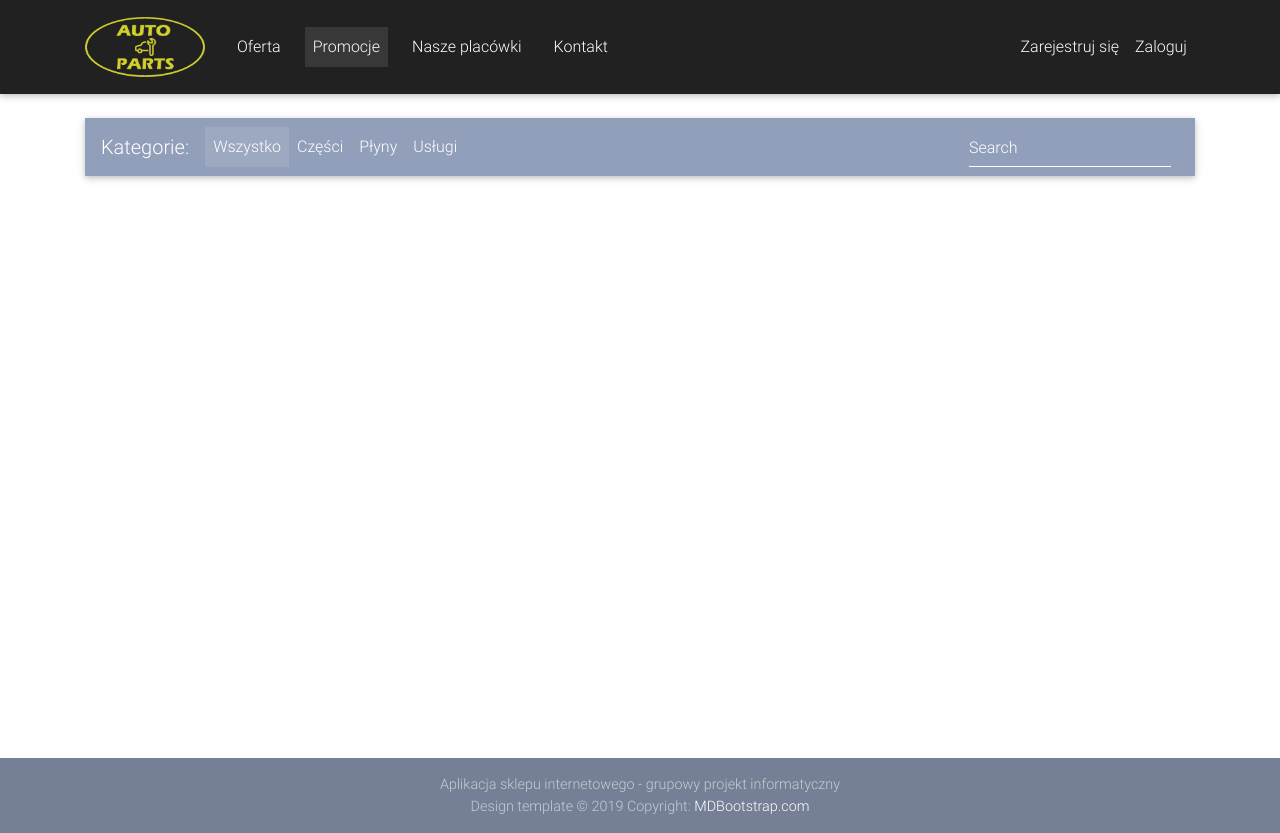
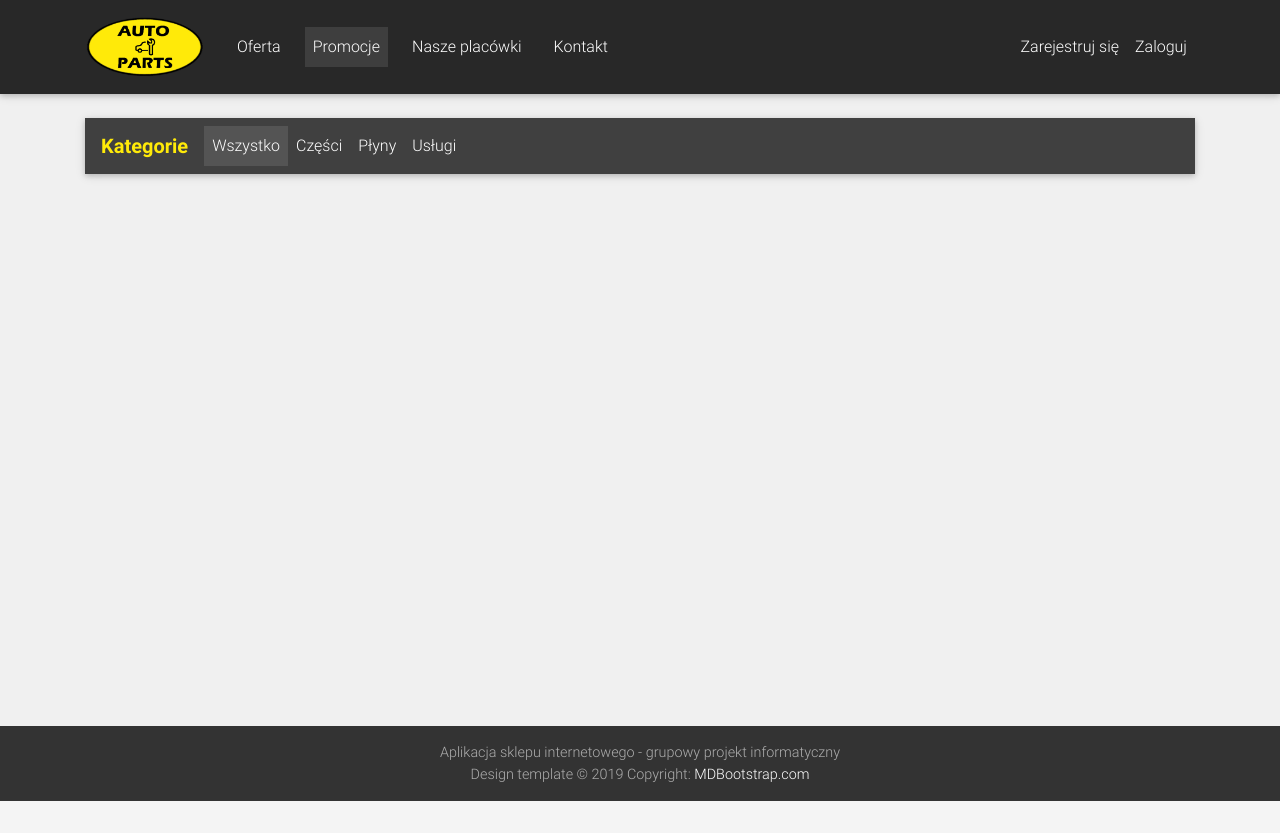
Before and after one commit to IhateTrains/group-project, a Django app: page /sales in a window 1280 px wide. After the commit the page ends 801 px from the top, so only its background shows below. Run offline with Django 3.2, Linux system fonts and the light colour scheme; data that the repository does not hold is empty; some libraries are stand-ins or nearby versions.

Commit message:
visual tweaks

```diff
--- a/pages/templates/pages/base.html
+++ b/pages/templates/pages/base.html
@@ -19,52 +19,16 @@
   <link href="{% static 'css/mdb.min.css' %}" rel="stylesheet">
   <!-- Your custom styles (optional) -->
   <link href="{% static 'css/style.min.css' %}" rel="stylesheet">
+  <link href="{% static 'css/style.css' %}" rel="stylesheet">
 
   <link rel="stylesheet" href="https://unpkg.com/leaflet@1.7.1/dist/leaflet.css" integrity="sha512-xodZBNTC5n17Xt2atTPuE1HxjVMSvLVW9ocqUKLsCC5CXdbqCmblAshOMAS6/keqq/sMZMZ19scR4PsZChSR7A==" crossorigin=""/>
   <script src="https://unpkg.com/leaflet@1.7.1/dist/leaflet.js" integrity="sha512-XQoYMqMTK8LvdxXYG3nZ448hOEQiglfqkJs1NOQV44cWnUrBc8PkAOcXy20w0vlaXaVUearIOBhiXZ5V3ynxwA==" crossorigin=""></script>
-
-  <style>
-    html,
-    body {
-      height: 100vh;
-    }
-
-    .carousel {
-      width: 70%;
-      height: 30vh;
-    }
-
-    @media (max-width: 740px) {
-      .carousel {
-        height: 45vh;
-        width: 90%;
-      }
-    }
-
-    @media (min-width: 800px) and (max-width: 850px) {
-      .carousel {
-        height: 45vh;
-        width: 90%;
-      }
-    }
-
-    #floating-cart {
-      width: 75px;
-      position: fixed;
-      margin-left: 0;
-      top: 3px;
-      right: 3px;
-      z-index: 99999;
-      white-space: nowrap;
-      text-align: center;
-    }
-  </style>
 </head>
 
 <body>
 
   <!-- Navbar -->
-  <nav id="navbar" class="navbar navbar-expand-lg navbar-dark bg-dark scrolling-navbar mb-4">
+  <nav id="navbar" class="navbar navbar-expand-lg navbar-dark main-navbar scrolling-navbar mb-4">
     <div class="container">
 
       <!-- Brand -->
@@ -155,7 +119,7 @@
   </nav>
 
   <!-- Page content -->
-  <div class="container-fluid" style="min-height: calc(100vh - 160px);">
+  <div class="container-fluid" style="min-height: calc(100vh - 240px);">
 
     {% if messages %}
       {% for message in messages %}
--- /dev/null
+++ b/pages/templates/pages/category_bar.html
@@ -0,0 +1,49 @@
+<nav class="navbar navbar-expand-lg navbar-dark nav-category mt-3 mb-5">
+
+    <!-- Navbar brand -->
+    <span class="navbar-brand">Kategorie</span>
+
+    <!-- Collapse button -->
+    <button class="navbar-toggler" type="button" data-toggle="collapse" data-target="#basicExampleNav"
+      aria-controls="basicExampleNav" aria-expanded="false" aria-label="Toggle navigation">
+      <span class="navbar-toggler-icon"></span>
+    </button>
+
+    <!-- Collapsible content -->
+    <div class="collapse navbar-collapse" id="basicExampleNav">
+
+      <!-- Links -->
+      <ul class="navbar-nav mr-auto">
+        <li class="nav-item active">
+          <a class="nav-link" href="#">Wszystko
+            <span class="sr-only">(current)</span>
+          </a>
+        </li>
+        <li class="nav-item">
+          <a class="nav-link" href="#">Części</a>
+        </li>
+        <li class="nav-item">
+          <a class="nav-link" href="#">Płyny</a>
+        </li>
+        <li class="nav-item">
+          <a class="nav-link" href="#">Usługi</a>
+        </li>
+
+      </ul>
+      <!-- Links -->
+      {% url 'pages:sales' as sales %}
+      {% if request.path != sales %}
+      <form class="form-inline" method="POST" action={% url 'pages:search-products' %}>
+        {% csrf_token %}
+        <div class="md-form my-0">
+          <input class="form-control mr-sm-2" type="text" placeholder="Szukaj" aria-label="Szukaj" name="searched">
+          <button class="btn search-btn" type="submit">
+            <i class="fas fa-search"></i>
+          </button>
+        </div>
+      </form>
+      {% endif %}
+    </div>
+    <!-- Collapsible content -->
+
+  </nav>
--- a/pages/templates/pages/footer.html
+++ b/pages/templates/pages/footer.html
@@ -1,5 +1,5 @@
 <!--Footer-->
-<footer class="page-footer text-center font-small" id="footer">
+<footer class="page-footer text-center font-small mt-5" id="footer">
   <!--Copyright-->
   <div class="footer-copyright py-3">
     Aplikacja sklepu internetowego - grupowy projekt informatyczny <br />
--- a/pages/templates/pages/sales.html
+++ b/pages/templates/pages/sales.html
@@ -7,52 +7,9 @@
     <div class="container">
 
       <!--Navbar-->
-      <nav class="navbar navbar-expand-lg navbar-dark mdb-color lighten-3 mt-3 mb-5">
+      {%  include "pages/category_bar.html" %}
 
-        <!-- Navbar brand -->
-        <span class="navbar-brand">Kategorie:</span>
-
-        <!-- Collapse button -->
-        <button class="navbar-toggler" type="button" data-toggle="collapse" data-target="#basicExampleNav"
-          aria-controls="basicExampleNav" aria-expanded="false" aria-label="Toggle navigation">
-          <span class="navbar-toggler-icon"></span>
-        </button>
-
-        <!-- Collapsible content -->
-        <div class="collapse navbar-collapse" id="basicExampleNav">
-
-          <!-- Links -->
-          <ul class="navbar-nav mr-auto">
-            <li class="nav-item active">
-              <a class="nav-link" href="#">Wszystko
-                <span class="sr-only">(current)</span>
-              </a>
-            </li>
-            <li class="nav-item">
-              <a class="nav-link" href="#">Części</a>
-            </li>
-            <li class="nav-item">
-              <a class="nav-link" href="#">Płyny</a>
-            </li>
-            <li class="nav-item">
-              <a class="nav-link" href="#">Usługi</a>
-            </li>
-
-          </ul>
-          <!-- Links -->
-
-          <form class="form-inline">
-            <div class="md-form my-0">
-              <input class="form-control mr-sm-2" type="text" placeholder="Search" aria-label="Search">
-            </div>
-          </form>
-        </div>
-        <!-- Collapsible content -->
-
-      </nav>
-      <!--/.Navbar-->
-
-      <!--Section: Products -->
+      <!--Section: Products v.3-->
       <section class="text-center mb-4">
 
           <!--Grid row-->
@@ -63,12 +20,11 @@
             <div class="col-lg-3 col-md-6 mb-4">
 
               <!--Card-->
-                <div class="card">
-
+              <div class="card h-100">
                 <!--Card image-->
-                  <div class="view overlay">
+                <div class="view overlay product-list-img d-flex align-items-center">
                   {% if item.image %}
-                    <img src="{% url 'db_file_storage.get_file' %}?name={{ item.image }}" class="card-img-top" alt="">
+                  <img src="{% url 'db_file_storage.get_file' %}?name={{ item.image }}" class="img-fluid card-img-top" alt="">
                   {% else %}
                   <img src="https://upload.wikimedia.org/wikipedia/commons/0/0a/No-image-available.png" class="card-img-top" alt="">
                   {% endif %}
@@ -80,7 +36,7 @@
                 <!--Card content-->
                 <div class="card-body text-center">
                   <!--Category & Title-->
-                    <a href="" class="grey-text">
+                  <a href="#" class="grey-text">
                     <h5>{{ item.get_category_display }}</h5>
                   </a>
                   <h5>
@@ -118,7 +74,6 @@
 
         </section>
         <!--Section: Products v.3-->
-
     </div>
   </main>
   <!--Main layout-->
--- a/pages/templates/pages/shops.html
+++ b/pages/templates/pages/shops.html
@@ -9,7 +9,7 @@
       <button class="btn btn-primary btn-lg align-self-center" id="getPosButton" onclick="getLocation()">
         <i class="fas fa-search-location"></i> Znajdź najbliższą placówkę
       </button>
-      <div id="mapid" style="margin: auto; width: 90%; height: 750px;"></div>
+      <div id="mapid" style="display: none; width: 80%; height: 600px;"></div>
     </div>
   </div>
 </main>
@@ -20,6 +20,7 @@
       if (navigator.geolocation){
           navigator.geolocation.getCurrentPosition(showUserPosition);
           document.getElementById("getPosButton").style.display = "none";
+          document.getElementById("mapid").style.display = "block";
       } else{
           x.innerHTML = "Twoja przeglądarka nie obsługuje geolokacji, zalecamy jej zmianę.";
       }
--- a/static/css/style.css
+++ b/static/css/style.css
@@ -1,23 +1,74 @@
-/* Required height of parents of the Half Page Carousel for proper displaying carousel itself */
 html,
-body,
-.view {
-  height: 100%; }
+body {
+  height: 100vh;
+  background-color: #f0f0f0;
+}
 
-/* Half Page Carousel itself*/
 .carousel {
-  height: 50%; }
-  .carousel .carousel-inner {
-    height: 100%; }
-    .carousel .carousel-inner .carousel-item,
-    .carousel .carousel-inner .active {
-      height: 100%; }
+  width: 70%;
+  height: 30vh;
+}
 
-/* Adjustment for mobile devices*/
-@media (max-width: 776px) {
+@media (max-width: 740px) {
   .carousel {
-    height: 100%; } }
+    height: 45vh;
+    width: 90%;
+  }
+}
 
-/* Footer color for sake of consistency with Navbar */
-.page-footer {
-  background-color: #929FBA; }
+@media (min-width: 800px) and (max-width: 850px) {
+  .carousel {
+    height: 45vh;
+    width: 90%;
+  }
+}
+
+#floating-cart {
+  width: 75px;
+  position: fixed;
+  margin-left: 0;
+  top: 3px;
+  right: 3px;
+  z-index: 99999;
+  white-space: nowrap;
+  text-align: center;
+}
+
+#footer {
+  background-color: #404040 !important;
+}
+
+.main-navbar {
+  background-color: #282828 !important;
+}
+
+.nav-category {
+  background-color: #404040 !important;
+}
+
+.nav-category .navbar-brand {
+  color: #FFEA09;
+  font-weight: bold;
+}
+
+.search-btn {
+  color: #282828;
+  background-color: #FFEA09;
+  font-size: 18px;
+}
+
+.product-list-img img {
+  height: 225px;
+  width: auto;
+  max-width: 240px;
+  margin-left: auto;
+  margin-right: auto;
+  padding: 20px;
+}
+
+.product-img {
+  max-height: 420px;
+  width: auto;
+  margin-left: auto;
+  margin-right: auto;
+}
```
Also changed, not shown: pages/templates/pages/home.html (+4 -56 lines), pages/templates/pages/product.html (+19 -15 lines), pages/templates/pages/search_products.html (+4 -5 lines), static/img/logo.png, 1 other file. Lines whose indentation alone changed are shown as unchanged.
